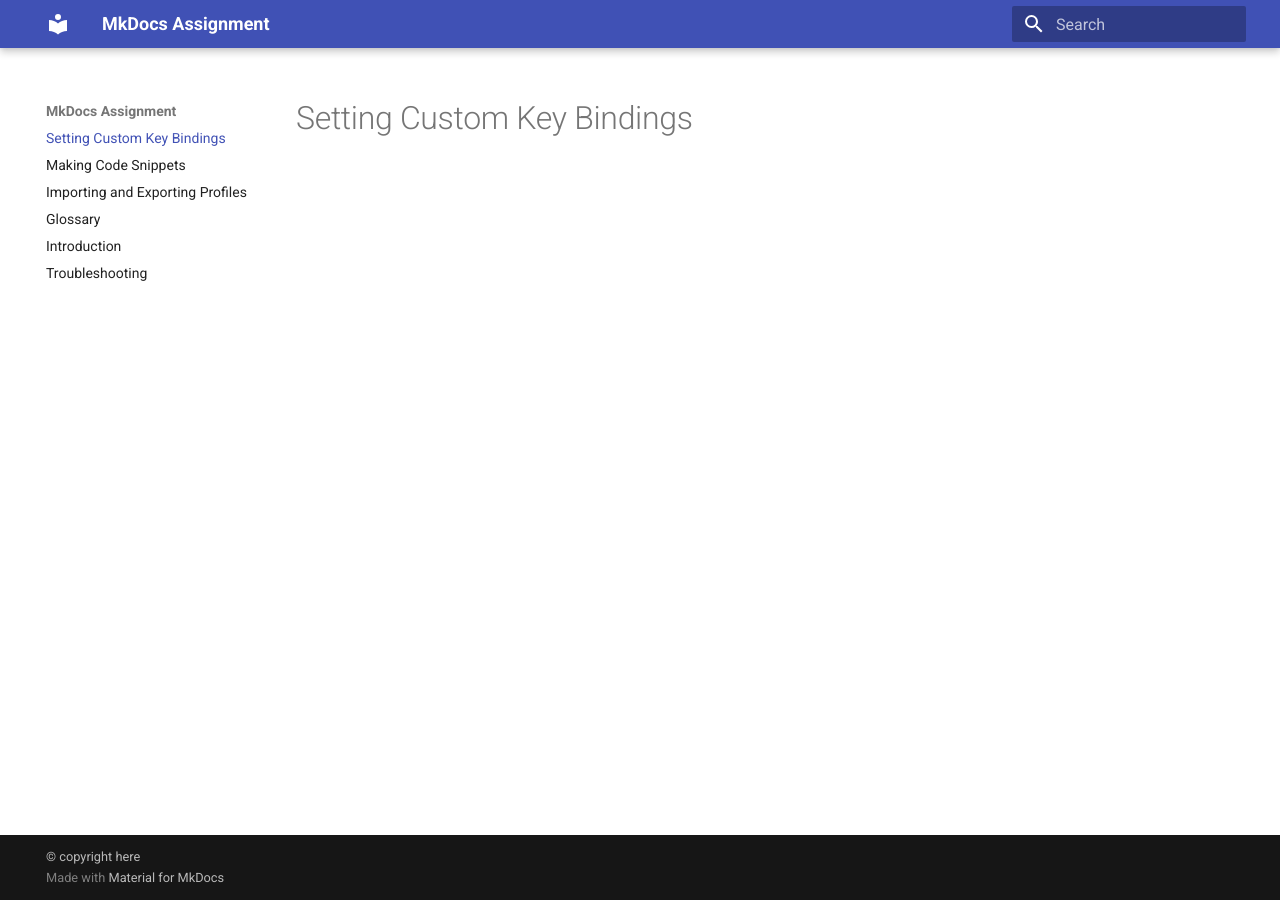
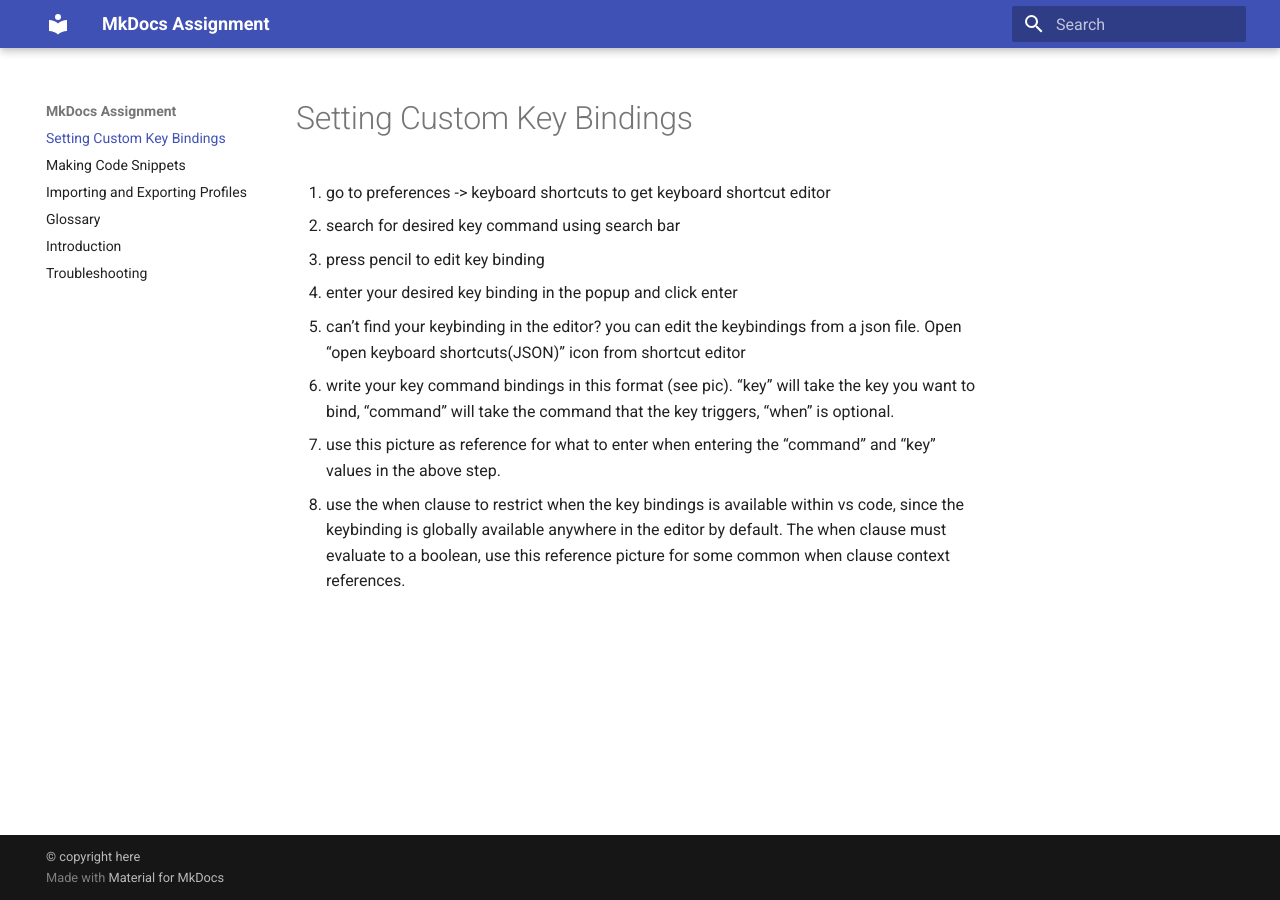
Before and after one commit to cc-dev-65535/mkdocs, an MkDocs documentation site: the page built from docs/collin - page3.md, in a window 1280 px wide. Built offline with MkDocs 1.6.1 and Material for MkDocs 9.7.7, drawn with Linux system fonts in a browser that asks for light colours.

Commit message:
Change page 3

```diff
--- a/docs/collin - page3.md
+++ b/docs/collin - page3.md
@@ -1,3 +1,11 @@
 ---
 title: Setting Custom Key Bindings
 ---
+1. go to preferences -> keyboard shortcuts to get keyboard shortcut editor
+2. search for desired key command using search bar
+3. press pencil to edit key binding
+4. enter your desired key binding in the popup and click enter
+5. can’t find your keybinding in the editor? you can edit the keybindings from a json file. Open “open keyboard shortcuts(JSON)” icon from shortcut editor
+6. write your key command bindings in this format (see pic).  “key” will take the key you want to bind, “command” will take the command that the key triggers, “when” is optional.
+7. use this picture as reference for what to enter when entering the “command” and “key” values in the above step.
+8. use the when clause to restrict when the key bindings is available within vs code, since the keybinding is globally available anywhere in the editor by default. The when clause must evaluate to a boolean, use this reference picture for some common when clause context references.
```
